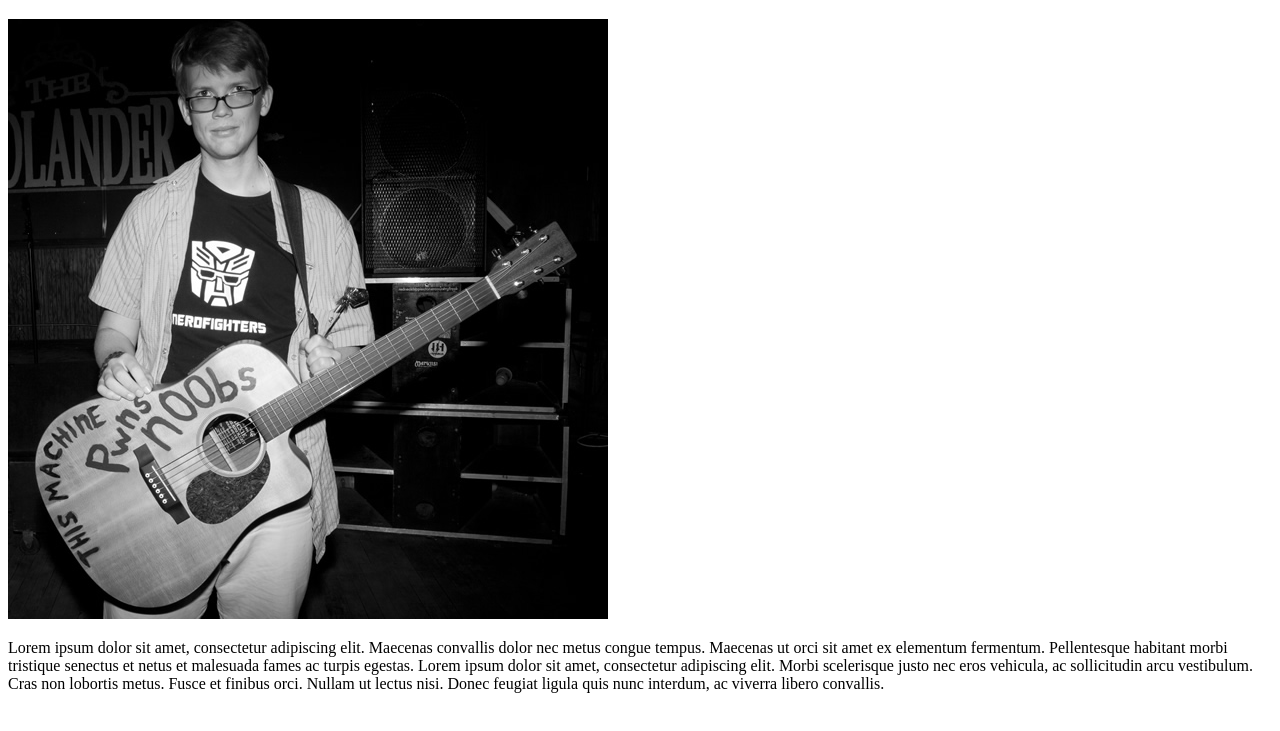
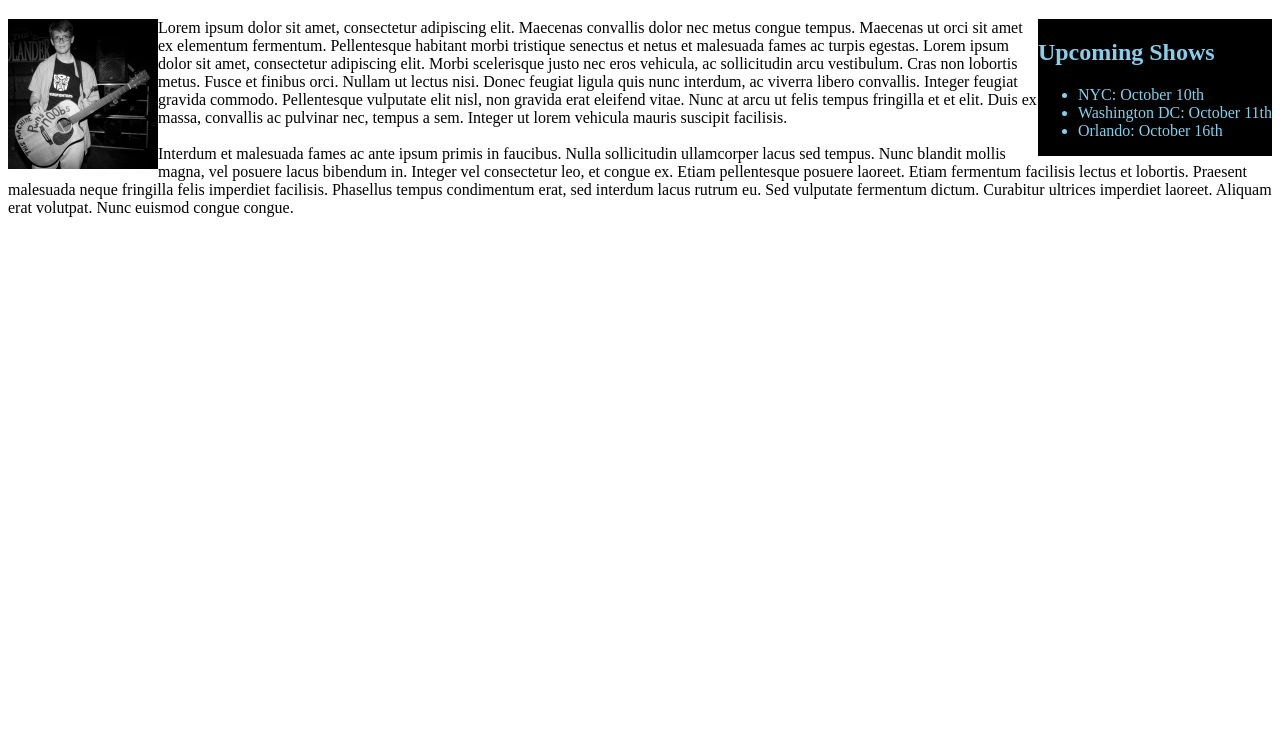
Before and after one commit to isabelhasse/hank-green, a plain HTML site: page index.html in a window 1280 px wide. Shown: the part 61-792 px from the top of the page. Drawn offline with Linux system fonts and the light colour scheme.

Commit message:
add div classes to create sidebar and wrap text around image

```diff
--- a/css/styles.css
+++ b/css/styles.css
@@ -0,0 +1,9 @@
+.image {
+  float: left;
+}
+
+.sidebar {
+  float: right;
+  background: black;
+  color: skyblue;
+}
--- a/index.html
+++ b/index.html
@@ -3,10 +3,24 @@
   <head>
     <meta charset="utf-8">
     <title>Hank Green</title>
+    <link rel="stylesheet" href="css/styles.css" type="text/css">
   </head>
   <body>
     <h1>Hank Green</h1>
-    <img src="images/hank-green-greyscale.jpg" alt="A picture of Hank with his guitar">
-    <p>Lorem ipsum dolor sit amet, consectetur adipiscing elit. Maecenas convallis dolor nec metus congue tempus. Maecenas ut orci sit amet ex elementum fermentum. Pellentesque habitant morbi tristique senectus et netus et malesuada fames ac turpis egestas. Lorem ipsum dolor sit amet, consectetur adipiscing elit. Morbi scelerisque justo nec eros vehicula, ac sollicitudin arcu vestibulum. Cras non lobortis metus. Fusce et finibus orci. Nullam ut lectus nisi. Donec feugiat ligula quis nunc interdum, ac viverra libero convallis.</p>
+    <div class="sidebar">
+      <h2>Upcoming Shows</h2>
+      <ul>
+        <li>NYC: October 10th</li>
+        <li>Washington DC: October 11th</li>
+        <li>Orlando: October 16th</li>
+      </ul>
+    </div>
+    <div class="image">
+      <img src="images/hank-green-greyscale.jpg" alt="A picture of Hank with his guitar" height="150" width="150">
+    </div>
+    <p>Lorem ipsum dolor sit amet, consectetur adipiscing elit. Maecenas convallis dolor nec metus congue tempus. Maecenas ut orci sit amet ex elementum fermentum. Pellentesque habitant morbi tristique senectus et netus et malesuada fames ac turpis egestas. Lorem ipsum dolor sit amet, consectetur adipiscing elit. Morbi scelerisque justo nec eros vehicula, ac sollicitudin arcu vestibulum. Cras non lobortis metus. Fusce et finibus orci. Nullam ut lectus nisi. Donec feugiat ligula quis nunc interdum, ac viverra libero convallis. Integer feugiat gravida commodo. Pellentesque vulputate elit nisl, non gravida erat eleifend vitae. Nunc at arcu ut felis tempus fringilla et et elit. Duis ex massa, convallis ac pulvinar nec, tempus a sem. Integer ut lorem vehicula mauris suscipit facilisis.
+    <br><br>
+    Interdum et malesuada fames ac ante ipsum primis in faucibus. Nulla sollicitudin ullamcorper lacus sed tempus. Nunc blandit mollis magna, vel posuere lacus bibendum in. Integer vel consectetur leo, et congue ex. Etiam pellentesque posuere laoreet. Etiam fermentum facilisis lectus et lobortis. Praesent malesuada neque fringilla felis imperdiet facilisis. Phasellus tempus condimentum erat, sed interdum lacus rutrum eu. Sed vulputate fermentum dictum. Curabitur ultrices imperdiet laoreet. Aliquam erat volutpat. Nunc euismod congue congue.</p>
+
   </body>
 </html>
```
